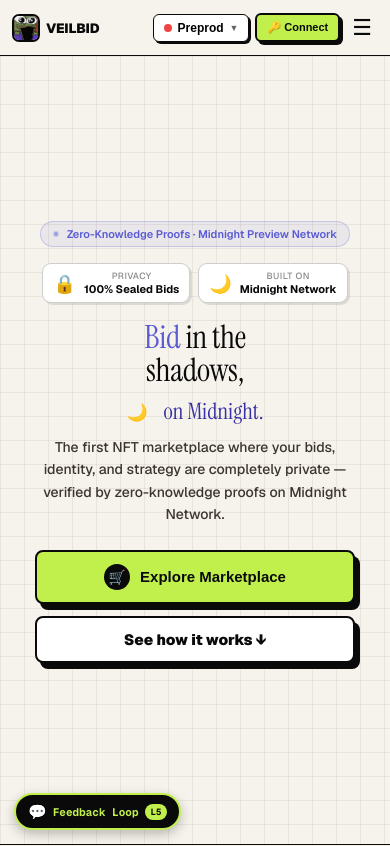
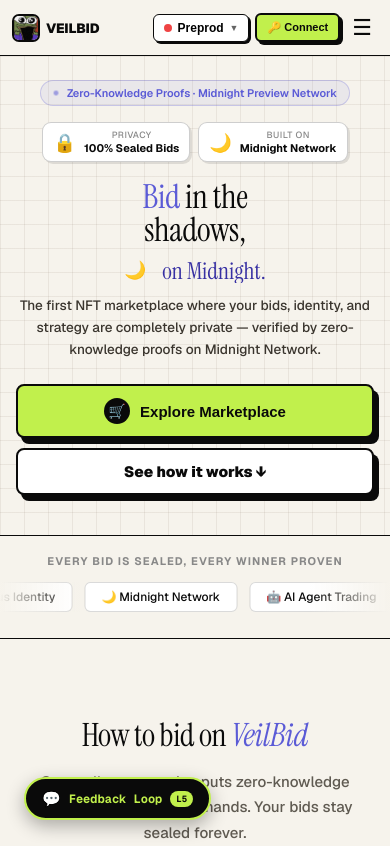
Before and after one commit to Thanos0s/VeilBid_Midnight, a React (Vite) app: page / in a window 390 px wide. Shown: the top 846 px of the page. Built offline with nearby package versions, Linux system fonts and the light colour scheme.

Commit message:
Revert "fix(mobile): enforce viewport scaling, 1080px mobile nav breakpoint, and hide hero stickers on mobile"
This reverts commit 599ae46ed320677987816f56f4e17f045f92421d.

```diff
--- a/index.html
+++ b/index.html
@@ -2,7 +2,7 @@
 <html lang="en">
   <head>
     <meta charset="UTF-8" />
-    <meta name="viewport" content="width=device-width, initial-scale=1.0, maximum-scale=1.0, user-scalable=no, viewport-fit=cover" />
+    <meta name="viewport" content="width=device-width, initial-scale=1.0" />
     <meta name="description" content="VeilBid — Privacy-first NFT Marketplace powered by Zero-Knowledge proofs on Midnight Network. Bid anonymously, own privately." />
     <meta name="keywords" content="NFT, Midnight Network, ZK Proofs, Private Auction, VeilBid, Web3, Privacy" />
     <meta property="og:title" content="VeilBid — Private NFT Marketplace" />
--- a/src/App.tsx
+++ b/src/App.tsx
@@ -577,7 +577,7 @@
     : userNfts.filter(nft => nft.category.toLowerCase() === selectedCategory.toLowerCase());
 
   return (
-    <div style={{ width: '100%', maxWidth: '100vw', overflowX: 'hidden' }}>
+    <div>
       <style>{`
         *,*::before,*::after{box-sizing:border-box;margin:0;padding:0}
         :root{
@@ -587,9 +587,8 @@
           --font-sans:'Geist',-apple-system,sans-serif;
           --font-mono:'Geist Mono',monospace;
         }
-        html{scroll-behavior:smooth;width:100%;max-width:100vw;overflow-x:hidden}
-        body{font-family:var(--font-sans);background:var(--cream);color:var(--dark);overflow-x:hidden;width:100%;max-width:100vw;-webkit-font-smoothing:antialiased;-webkit-text-size-adjust:100%}
-        #root{width:100%;max-width:100vw;overflow-x:hidden}
+        html{scroll-behavior:smooth}
+        body{font-family:var(--font-sans);background:var(--cream);color:var(--dark);overflow-x:hidden;-webkit-font-smoothing:antialiased}
         .grid-bg{background-color:var(--cream);background-image:linear-gradient(to right,rgba(120,100,80,.1) 1px,transparent 1px),linear-gradient(to bottom,rgba(120,100,80,.1) 1px,transparent 1px);background-size:24px 24px}
         nav{position:sticky;top:0;z-index:200;display:flex;align-items:center;justify-content:space-between;height:56px;padding:0 16px;background:var(--cream);border-bottom:1.5px solid var(--dark);animation:slideDown .4s ease-out;max-width:100vw;box-sizing:border-box}
         @keyframes slideDown{from{transform:translateY(-100%);opacity:0}to{transform:translateY(0);opacity:1}}
@@ -1154,7 +1153,7 @@
         .nav-marketing{display:inline-flex;align-items:center;gap:2px}
         .nav-right{display:flex;align-items:center;gap:8px;flex-shrink:0}
         @media(max-width:1250px){.nav-marketing{display:none !important}}
-        @media(max-width:1080px){.nav-links{display:none !important}}
+        @media(max-width:960px){.nav-links{display:none !important}}
 
         /* ---- Mobile nav drawer ---- */
         .nav-mobile-drawer{display:none;flex-direction:column;width:100%;border-top:1.5px solid var(--dark);padding:16px 18px 24px;gap:6px;background:var(--cream)}
@@ -1162,10 +1161,10 @@
         .nav-mobile-drawer button,.nav-mobile-drawer a{display:block;width:100%;text-align:left;padding:11px 14px;font-size:14px;font-weight:700;color:#222;background:none;border:none;border-radius:6px;cursor:pointer;font-family:inherit;text-decoration:none;transition:background .15s}
         .nav-mobile-drawer button:hover,.nav-mobile-drawer a:hover{background:rgba(0,0,0,0.06)}
         .nav-ham{display:none;background:none;border:none;cursor:pointer;font-size:22px;padding:4px 6px;line-height:1;color:var(--dark)}
-        @media(max-width:1080px){.nav-ham{display:flex;align-items:center;justify-content:center}}
+        @media(max-width:960px){.nav-ham{display:flex;align-items:center;justify-content:center}}
 
         /* ---- Nav layout on mobile ---- */
-        @media(max-width:1080px){
+        @media(max-width:960px){
           nav{height:56px !important;padding:0 12px;flex-wrap:nowrap !important;align-items:center}
           nav .nav-logo{font-size:13.5px;gap:6px}
           nav .logo-box{width:28px;height:28px}
@@ -1186,25 +1185,25 @@
           }
         }
 
-        /* ---- Hero on mobile / tablet ---- */
-        @media(max-width:1080px){
-          .hero{padding:32px 16px 48px;min-height:calc(100vh - 56px);display:flex;flex-direction:column;justify-content:center;align-items:center;overflow:hidden}
-          .hero-inner{max-width:100%;position:relative;z-index:5;margin:auto 0}
+        /* ---- Hero on mobile ---- */
+        @media(max-width:768px){
+          .hero{padding:24px 16px 40px;min-height:auto;overflow:hidden}
+          .hero-inner{max-width:100%;position:relative;z-index:5}
           .deco{display:none !important}
           .spin-badge{display:none !important}
           .privacy-strip{font-size:11px;padding:5px 12px;margin-bottom:16px;white-space:normal;text-align:center}
           .badge-row{gap:8px;margin-bottom:18px}
           .badge-pill{padding:6px 10px;font-size:11px}
-          .hero-heading{font-size:clamp(32px,8vw,56px) !important;margin-bottom:12px;line-height:1.02}
-          .platform-line{font-size:clamp(20px,5.8vw,34px) !important;height:auto;margin-bottom:12px}
-          .hero-sub{font-size:14px !important;line-height:1.6;margin:12px auto 24px;max-width:92%}
-          .hero-btns{flex-direction:column;gap:12px;align-items:stretch;width:100%;max-width:320px;margin:0 auto}
+          .hero-heading{font-size:clamp(32px,8.5vw,46px);margin-bottom:10px;line-height:1}
+          .platform-line{font-size:clamp(22px,6vw,30px);height:auto;margin-bottom:8px}
+          .hero-sub{font-size:13.5px !important;line-height:1.6;margin:12px auto 24px}
+          .hero-btns{flex-direction:column;gap:10px;align-items:stretch}
           .hero-btns a,.hero-btns button{width:100% !important;justify-content:center;padding:12px 20px;font-size:15px}
         }
 
         /* ---- How it works ---- */
-        @media(max-width:1080px){
-          .how-layout{grid-template-columns:1fr !important;padding:0 16px !important}
+        @media(max-width:768px){
+          .how-layout{grid-template-columns:1fr !important;padding:0 16px}
           .demo-inner{padding:16px !important}
           .demo-card{padding:16px !important}
           .demo-metrics-grid{grid-template-columns:1fr !important}
@@ -1212,10 +1211,10 @@
         }
 
         /* ---- Feature grid ---- */
-        @media(max-width:1080px){.feat-grid{grid-template-columns:1fr !important;gap:12px}}
+        @media(max-width:768px){.feat-grid{grid-template-columns:1fr !important;gap:12px}}
 
         /* ---- Testimonials ---- */
-        @media(max-width:1080px){.testi-grid{grid-template-columns:1fr !important;gap:12px}}
+        @media(max-width:768px){.testi-grid{grid-template-columns:1fr !important;gap:12px}}
 
         /* ---- Stats bar ---- */
         @media(max-width:768px){
@@ -1228,7 +1227,7 @@
         }
 
         /* ---- Pricing grid ---- */
-        @media(max-width:1080px){.price-grid{grid-template-columns:1fr !important;gap:12px}}
+        @media(max-width:768px){.price-grid{grid-template-columns:1fr !important;gap:12px}}
 
         /* ---- Footer ---- */
         @media(max-width:768px){
@@ -1241,33 +1240,6 @@
         @media(max-width:768px){
           section{padding-left:16px !important;padding-right:16px !important}
           .sec-title{font-size:clamp(20px,6vw,30px) !important}
-        }
-
-        /* ---- Floating Feedback Button ---- */
-        .floating-feedback-btn{
-          position:fixed;
-          bottom:24px;
-          left:24px;
-          z-index:180;
-          display:flex;
-          align-items:center;
-          gap:8px;
-          padding:10px 16px;
-          background:var(--dark);
-          color:var(--green);
-          border:2px solid var(--green);
-          border-radius:50px;
-          box-shadow:0 6px 18px rgba(0,0,0,0.3);
-          font-family:var(--font-mono);
-          font-size:12px;
-          font-weight:800;
-          cursor:pointer;
-          transition:transform 0.15s,box-shadow 0.15s;
-        }
-        .floating-feedback-btn:hover{transform:translateY(-2px);box-shadow:0 8px 22px rgba(0,0,0,0.4)}
-        .floating-feedback-btn .l5-pill{font-size:9px;padding:2px 6px;border-radius:10px;background:var(--green);color:var(--dark);font-weight:900}
-        @media(max-width:1080px){
-          .floating-feedback-btn{bottom:14px !important;left:14px !important;padding:7px 12px !important;font-size:11px !important;gap:6px !important;box-shadow:0 4px 12px rgba(0,0,0,0.25) !important}
         }
 
         /* ---- Marketplace layout ---- */
@@ -2494,12 +2466,38 @@
       {/* Floating Level 5 Feedback Button */}
       <button
         onClick={() => setShowFeedbackModal(true)}
-        className="floating-feedback-btn"
+        style={{
+          position: 'fixed',
+          bottom: '24px',
+          left: '24px',
+          zIndex: 180,
+          display: 'flex',
+          alignItems: 'center',
+          gap: '8px',
+          padding: '10px 16px',
+          background: 'var(--dark)',
+          color: 'var(--green)',
+          border: '2px solid var(--green)',
+          borderRadius: '50px',
+          boxShadow: '0 6px 18px rgba(0,0,0,0.3)',
+          fontFamily: 'var(--font-mono)',
+          fontSize: '12px',
+          fontWeight: 800,
+          cursor: 'pointer',
+          transition: 'transform 0.15s, box-shadow 0.15s',
+        }}
         title="Submit structured feedback for Level 5 Preprod evaluation"
       >
         <span style={{ fontSize: '15px' }}>💬</span>
         <span>Feedback Loop</span>
-        <span className="l5-pill">L5</span>
+        <span style={{
+          fontSize: '9px',
+          padding: '2px 6px',
+          borderRadius: '10px',
+          background: 'var(--green)',
+          color: 'var(--dark)',
+          fontWeight: 900
+        }}>L5</span>
       </button>
 
       {/* ── FEEDBACK MODAL (LEVEL 5 FULL MOON) ── */}
```
